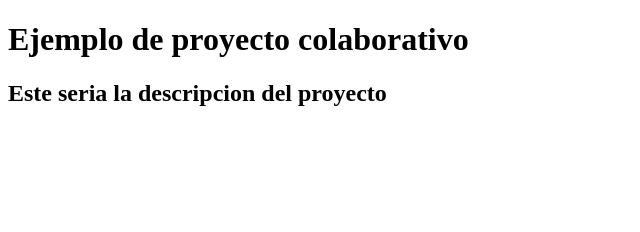
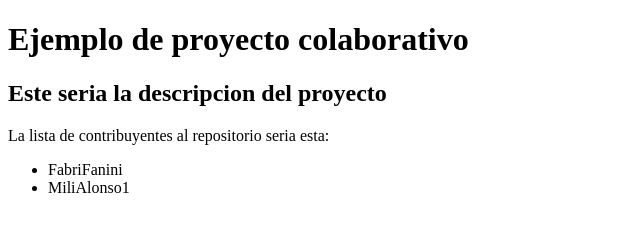
Before and after one commit to FabriFanini/proyecto1, a plain HTML site: page index.html in a window 1280 px wide. Shown: the whole page, without its empty margins (0-640 px from the left). Drawn offline with Linux system fonts and the light colour scheme.

Commit message:
Update index.html

```diff
--- a/index.html
+++ b/index.html
@@ -9,6 +9,11 @@
     <header>
         <h1>Ejemplo de proyecto colaborativo</h1>
         <h2>Este seria la descripcion del proyecto</h2>
+        <p>La lista de contribuyentes al repositorio seria esta:</p>
+        <ul>
+            <li>FabriFanini</li>
+            <li>MiliAlonso1</li>
+        </ul>
     </header>
 </body>
 </html>
```
